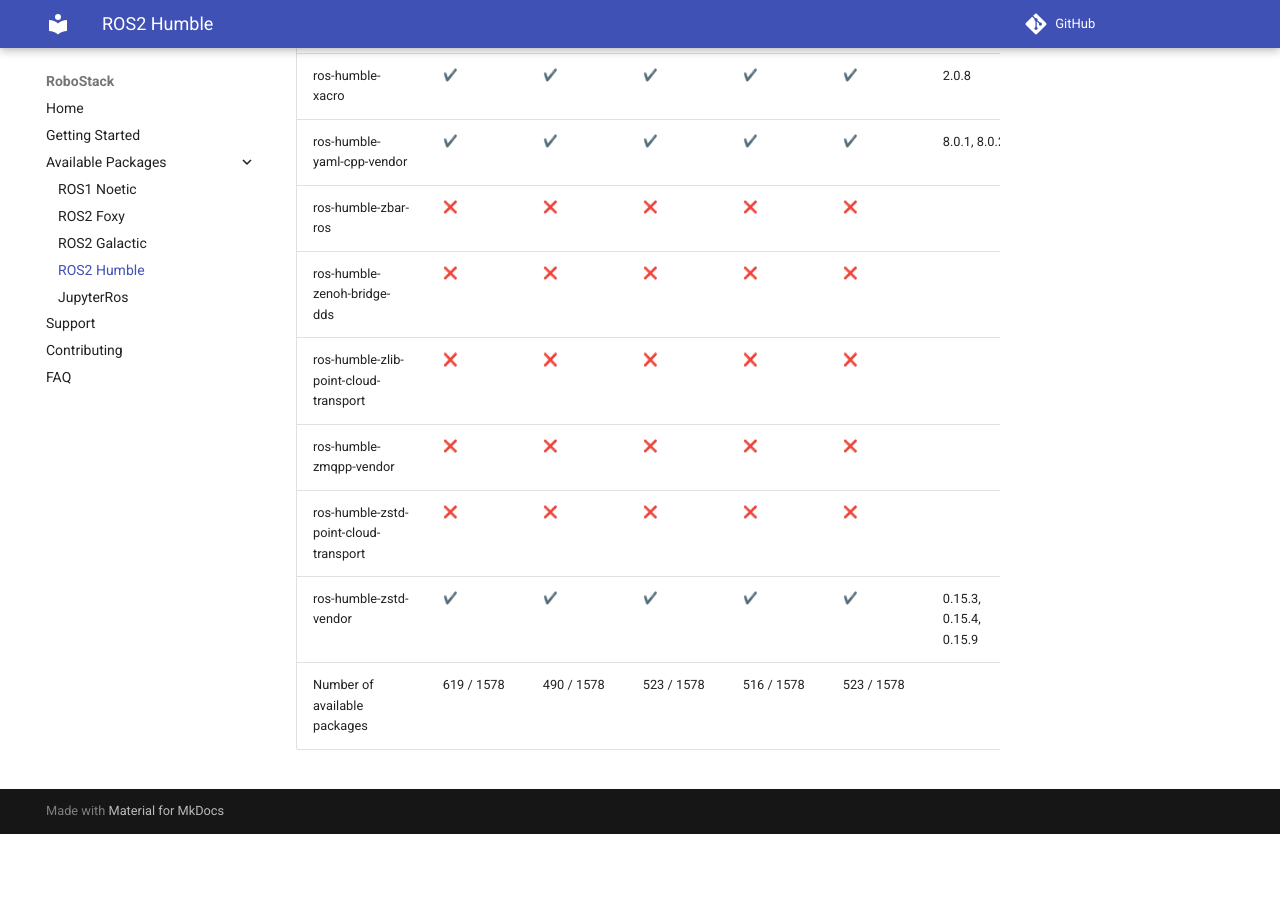
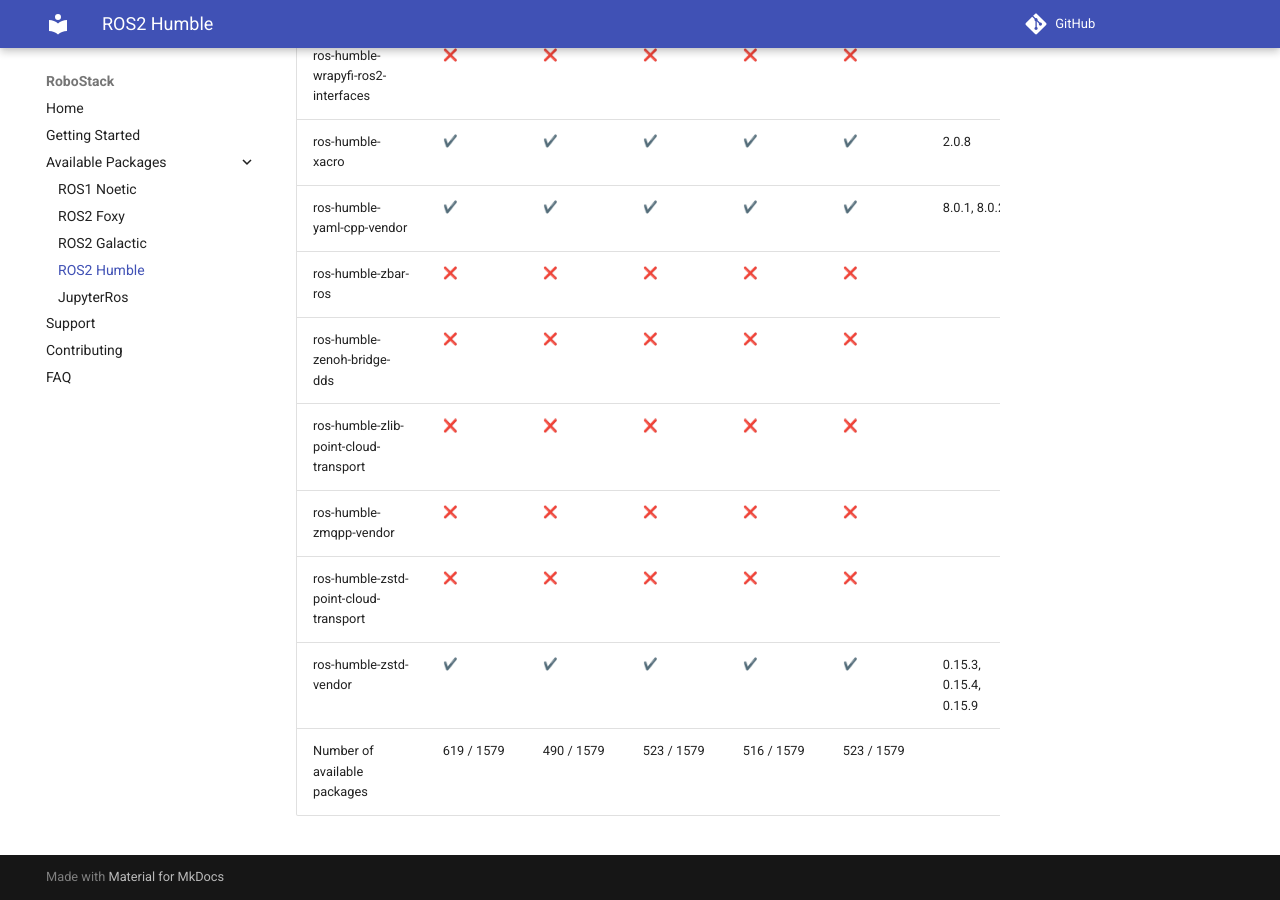
Before and after one commit to RoboStack/robostack.github.io, an MkDocs documentation site: the page built from docs/humble.md, in a window 1280 px wide and 900 px high, scrolled down 122688 px. Built offline with MkDocs 1.6.1 and Material for MkDocs 9.7.7, drawn with Linux system fonts in a browser that asks for light colours; emoji names are drawn with the system emoji font; comment, search, counter and statistics services are not loaded; before the commit the page ends 123522 px from its top, so only the background shows below that.

Commit message:
Update tables

```diff
--- a/docs/humble.md
+++ b/docs/humble.md
@@ -1578,4 +1579,4 @@
 | ros-humble-zmqpp-vendor | :x: { data-sort='0' } | :x: { data-sort='0' } | :x: { data-sort='0' } | :x: { data-sort='0' } | :x: { data-sort='0' } |   |
 | ros-humble-zstd-point-cloud-transport | :x: { data-sort='0' } | :x: { data-sort='0' } | :x: { data-sort='0' } | :x: { data-sort='0' } | :x: { data-sort='0' } |   |
 | ros-humble-zstd-vendor | :heavy_check_mark: { data-sort='1' } | :heavy_check_mark: { data-sort='1' } | :heavy_check_mark: { data-sort='1' } | :heavy_check_mark: { data-sort='1' } | :heavy_check_mark: { data-sort='1' } | 0.15.3, 0.15.4, 0.15.9  |
-| Number of available packages |  619 / 1578 | 490 / 1578 | 523 / 1578 | 516 / 1578 | 523 / 1578 |
+| Number of available packages |  619 / 1579 | 490 / 1579 | 523 / 1579 | 516 / 1579 | 523 / 1579 |
```
Also changed, not shown: other parts of docs/humble.md (+1 -0 lines).
